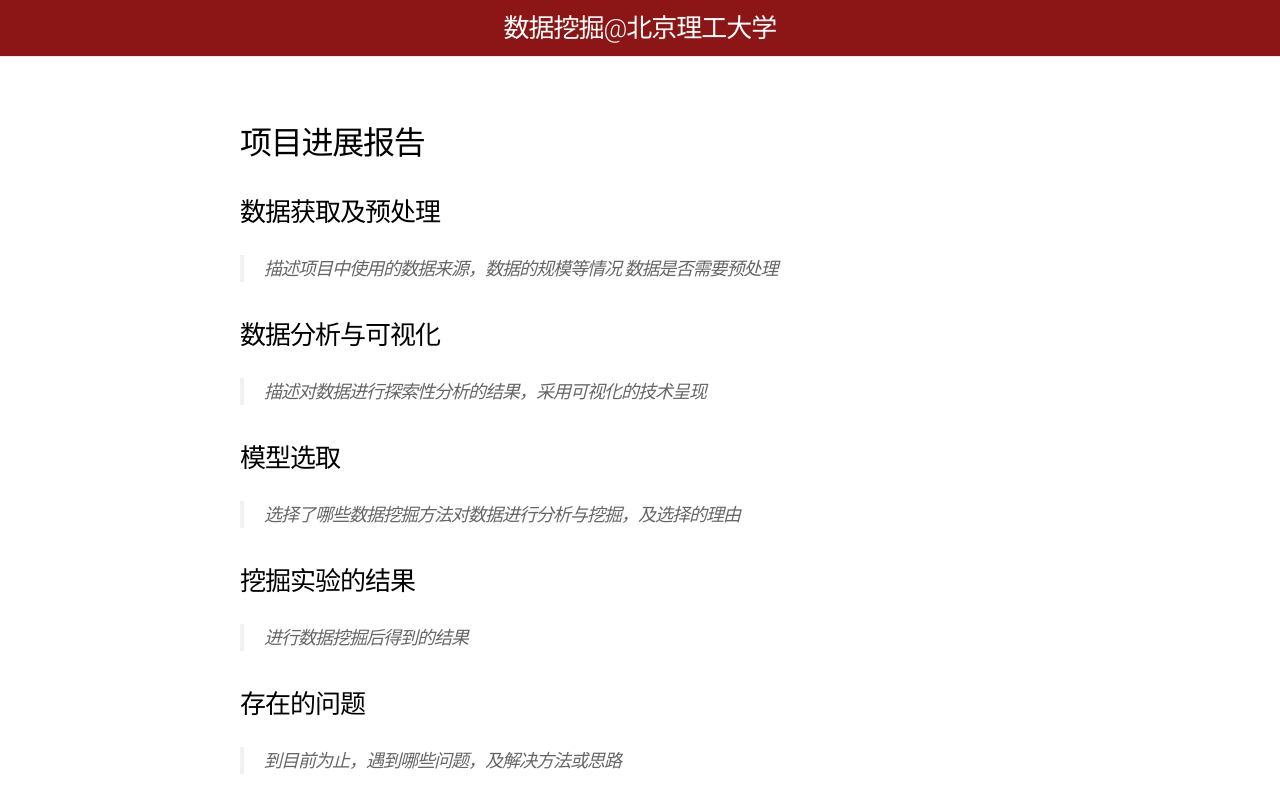
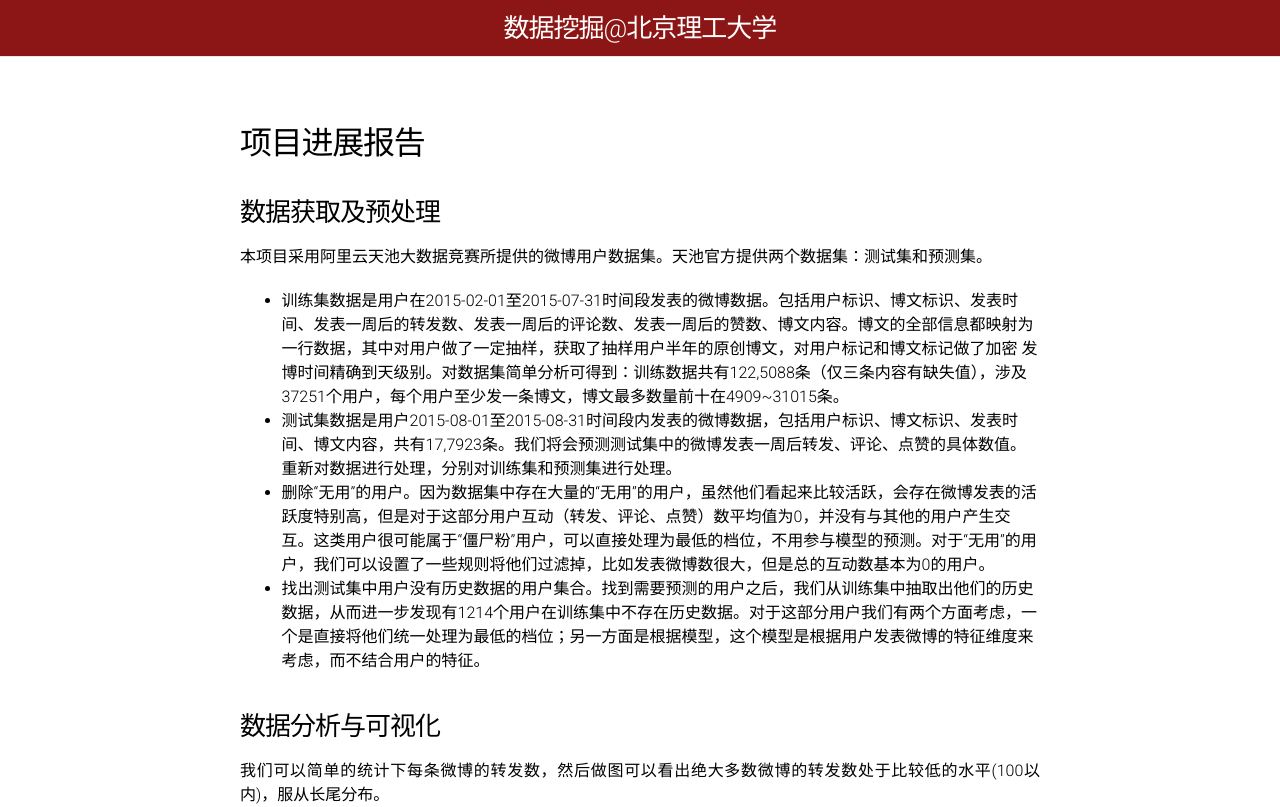
Before and after one commit to BITDM/bitdm.github.io, a Jekyll site: the page built from 2018/projects/P07/midterm.md, in a window 1280 px wide and 1400 px high. Shown: the top 807 px of the window. Built offline with Jekyll 4.4.1, drawn with Linux system fonts in a browser that asks for light colours; our own code applies the rules of GitHub Pages for plain Markdown files; some of the changed text lies outside the part shown; grey boxes are pictures that could not be loaded.

Commit message:
Update midterm.md

```diff
--- a/2018/projects/P07/midterm.md
+++ b/2018/projects/P07/midterm.md
@@ -8,12 +8,23 @@ permalink: /2018/projects/p07/midterm/
 
 ### 数据获取及预处理
 
-> 描述项目中使用的数据来源，数据的规模等情况
-> 数据是否需要预处理
+本项目采用阿里云天池大数据竞赛所提供的微博用户数据集。天池官方提供两个数据集：测试集和预测集。
+- 训练集数据是用户在2015-02-01至2015-07-31时间段发表的微博数据。包括用户标识、博文标识、发表时间、发表一周后的转发数、发表一周后的评论数、发表一周后的赞数、博文内容。博文的全部信息都映射为一行数据，其中对用户做了一定抽样，获取了抽样用户半年的原创博文，对用户标记和博文标记做了加密 发博时间精确到天级别。对数据集简单分析可得到：训练数据共有122,5088条（仅三条内容有缺失值），涉及37251个用户，每个用户至少发一条博文，博文最多数量前十在4909~31015条。
+- 测试集数据是用户2015-08-01至2015-08-31时间段内发表的微博数据，包括用户标识、博文标识、发表时间、博文内容，共有17,7923条。我们将会预测测试集中的微博发表一周后转发、评论、点赞的具体数值。
+重新对数据进行处理，分别对训练集和预测集进行处理。
+- 删除“无用”的用户。因为数据集中存在大量的“无用”的用户，虽然他们看起来比较活跃，会存在微博发表的活跃度特别高，但是对于这部分用户互动（转发、评论、点赞）数平均值为0，并没有与其他的用户产生交互。这类用户很可能属于“僵尸粉”用户，可以直接处理为最低的档位，不用参与模型的预测。对于“无用”的用户，我们可以设置了一些规则将他们过滤掉，比如发表微博数很大，但是总的互动数基本为0的用户。
+- 找出测试集中用户没有历史数据的用户集合。找到需要预测的用户之后，我们从训练集中抽取出他们的历史数据，从而进一步发现有1214个用户在训练集中不存在历史数据。对于这部分用户我们有两个方面考虑，一个是直接将他们统一处理为最低的档位；另一方面是根据模型，这个模型是根据用户发表微博的特征维度来考虑，而不结合用户的特征。
 
 ### 数据分析与可视化
 
-> 描述对数据进行探索性分析的结果，采用可视化的技术呈现
+我们可以简单的统计下每条微博的转发数，然后做图可以看出绝大多数微博的转发数处于比较低的水平(100以内)，服从长尾分布。
+- 所有用户总体发表博文一周后的转发数的可视化分布
+![long-tailed distributions for all users](https://github.com/ChenDanLu/bitdm.github.io/blob/master/2018/projects/P07/images/figure_1.png)
+
+- 某个用户发表的博文一周后转发数的可视化分布
+![ingle user1](https://github.com/ChenDanLu/bitdm.github.io/blob/master/2018/projects/P07/images/figure_13.png)
+![ingle user2](https://github.com/ChenDanLu/bitdm.github.io/blob/master/2018/projects/P07/images/figure_7.png)
+![ingle user3](https://github.com/ChenDanLu/bitdm.github.io/blob/master/2018/projects/P07/images/figure_3.png)
 
 ### 模型选取
 
```
